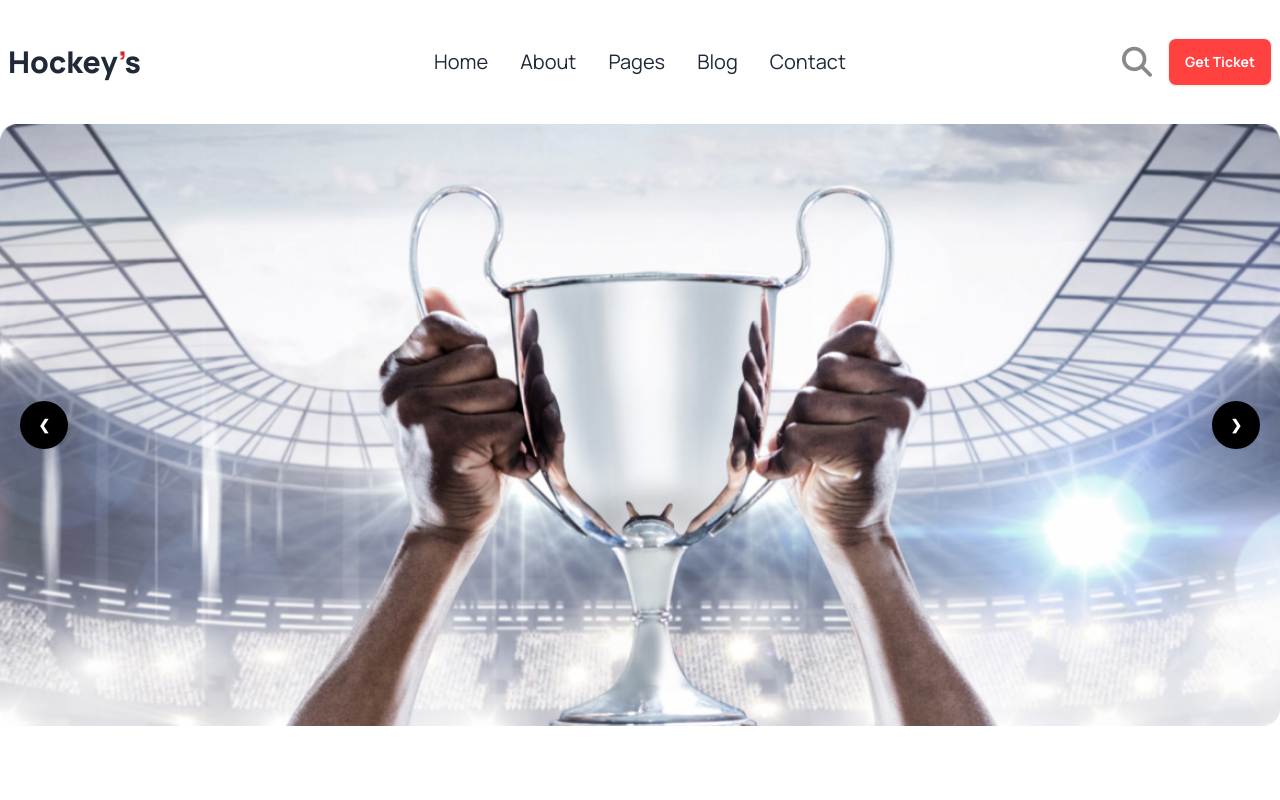
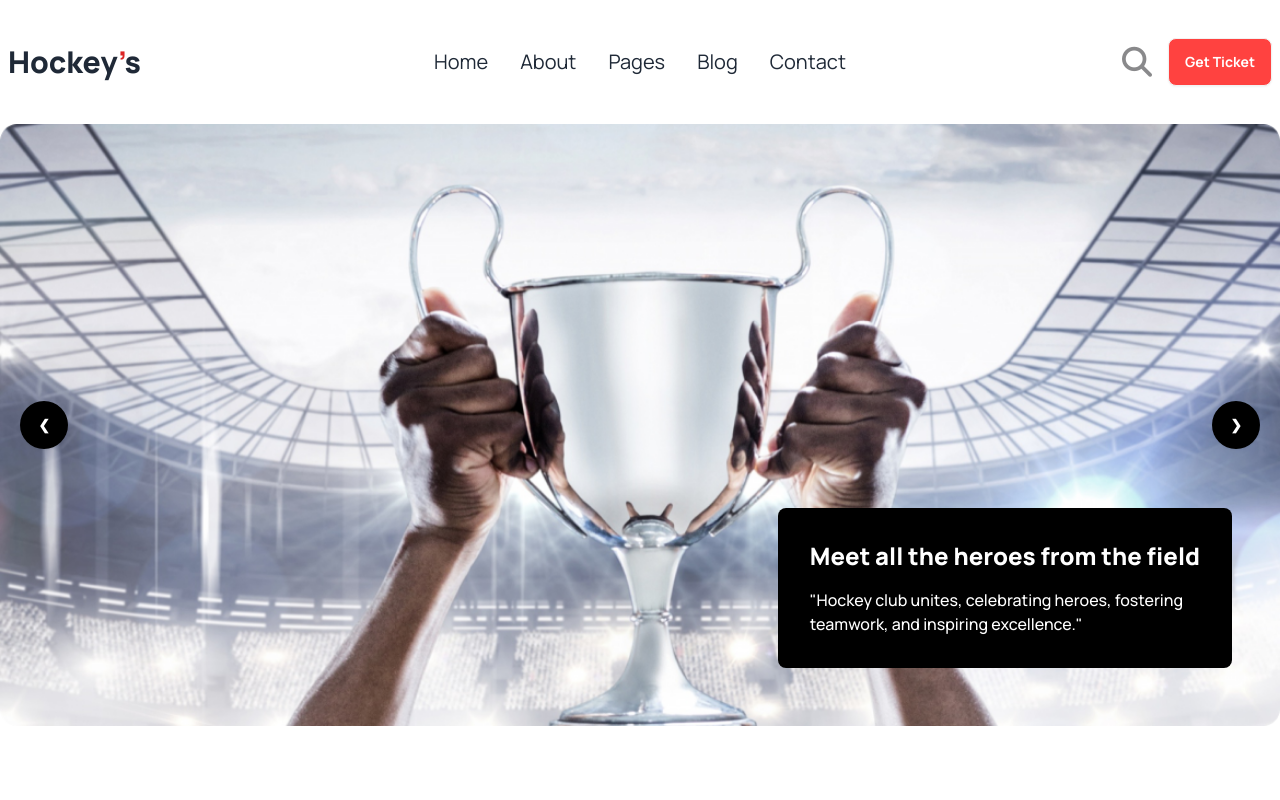
Before and after one commit to sagor3718/Hockey-League, a plain HTML site: page index.html in a window 1280 px wide. Shown: the top 800 px of the page. Drawn offline with nearby package versions, Linux system fonts and the light colour scheme.

Commit message:
added full header

```diff
--- a/index.html
+++ b/index.html
@@ -87,7 +87,7 @@
       </div>
     </div>
 
-
+<!-- slider  -->
     <div class="carousel w-full">
       <div id="slide1" class="carousel-item relative w-full">
         <img src="./Images/1.png" class="w-full" />
@@ -95,12 +95,13 @@
           <a href="#slide2" class="btn btn-circle bg-black border-none text-white">❮</a>
           <a href="#slide2" class="btn btn-circle bg-black border-none text-white">❯</a>
         </div>
-        <!-- <div class="bg-[#131318] p-8">
-                <h3 class="text-white font-extrabold text-2xl">Meet all the heroes from the field</h3>
-                <p>
-                    Dit amet consectetur. Condimentum dignissim adipiscing aliquam turpis placerat dolor. Purus urna in sit nullam proin.
-                </p>
-              </div> -->
+
+        <div class="top-64 lg:top-96 absolute space-y-4 right-12 rounded-lg p-8 h-40 bg-black">
+          <h2 class="text-2xl font-extrabold text-white">Meet all the heroes from the field</h2>
+          <p class="text-white font-medium">"Hockey club unites, celebrating heroes, fostering <br> teamwork, and inspiring excellence."
+          </p>
+      </div>
+
       </div>
       <div id="slide2" class="carousel-item relative w-full">
         <img src="./Images/4.png" class="w-full" />
@@ -108,6 +109,15 @@
           <a href="#slide1" class="btn btn-circle bg-black border-none text-white">❮</a>
           <a href="#slide1" class="btn btn-circle bg-black border-none text-white">❯</a>
         </div>
+
+        <div class="top-64 lg:top-96 absolute space-y-4 right-12 rounded-lg p-8 h-40 bg-black">
+          <h2 class="text-2xl font-extrabold text-white">Meet all the heroes from the field</h2>
+          <p class="text-white font-medium">"Hockey club unites, celebrating heroes, fostering <br> teamwork, and inspiring excellence."
+
+          </p>
+      </div>
+
+
       </div>
     </div>
   </header>
```
